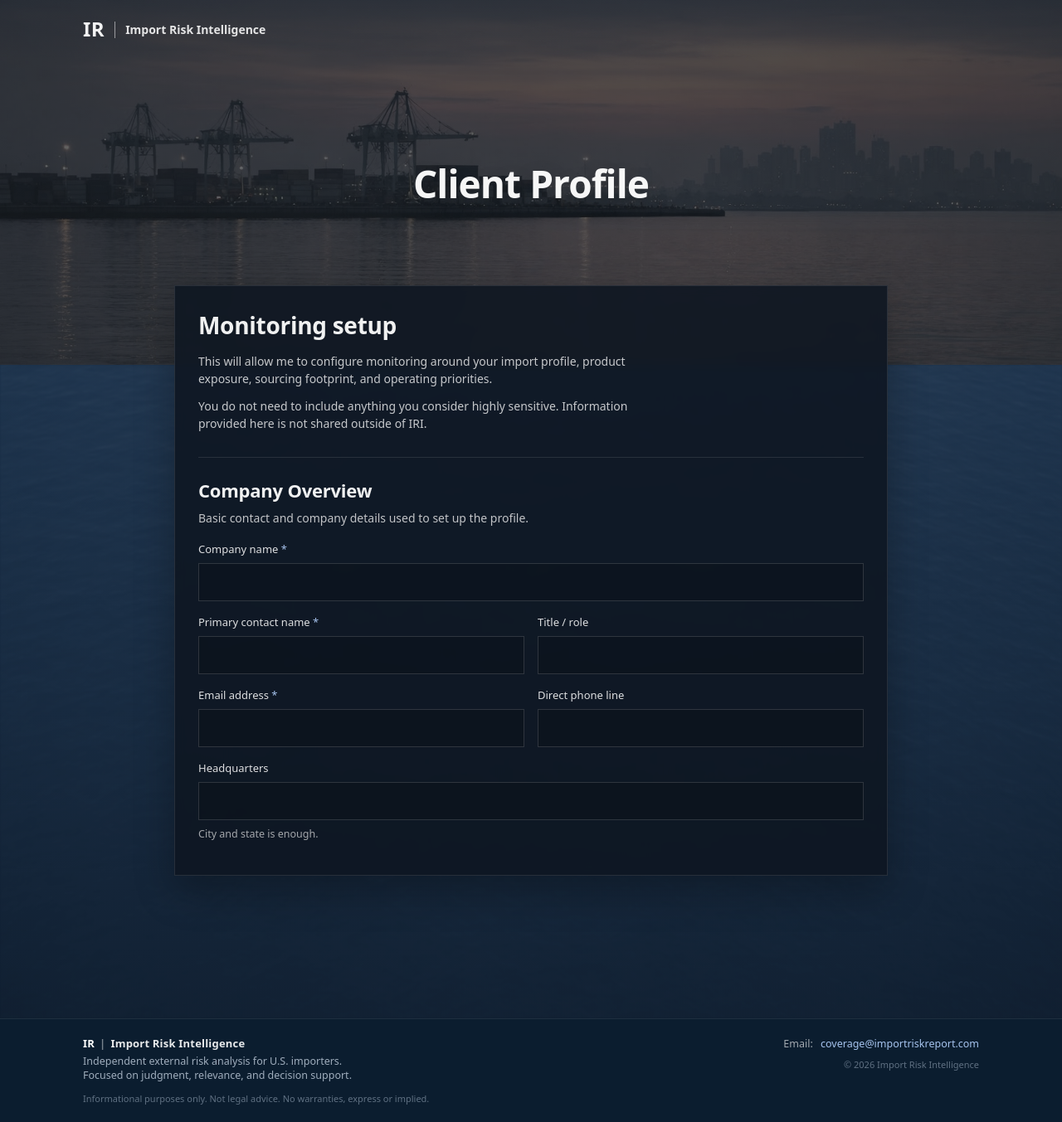
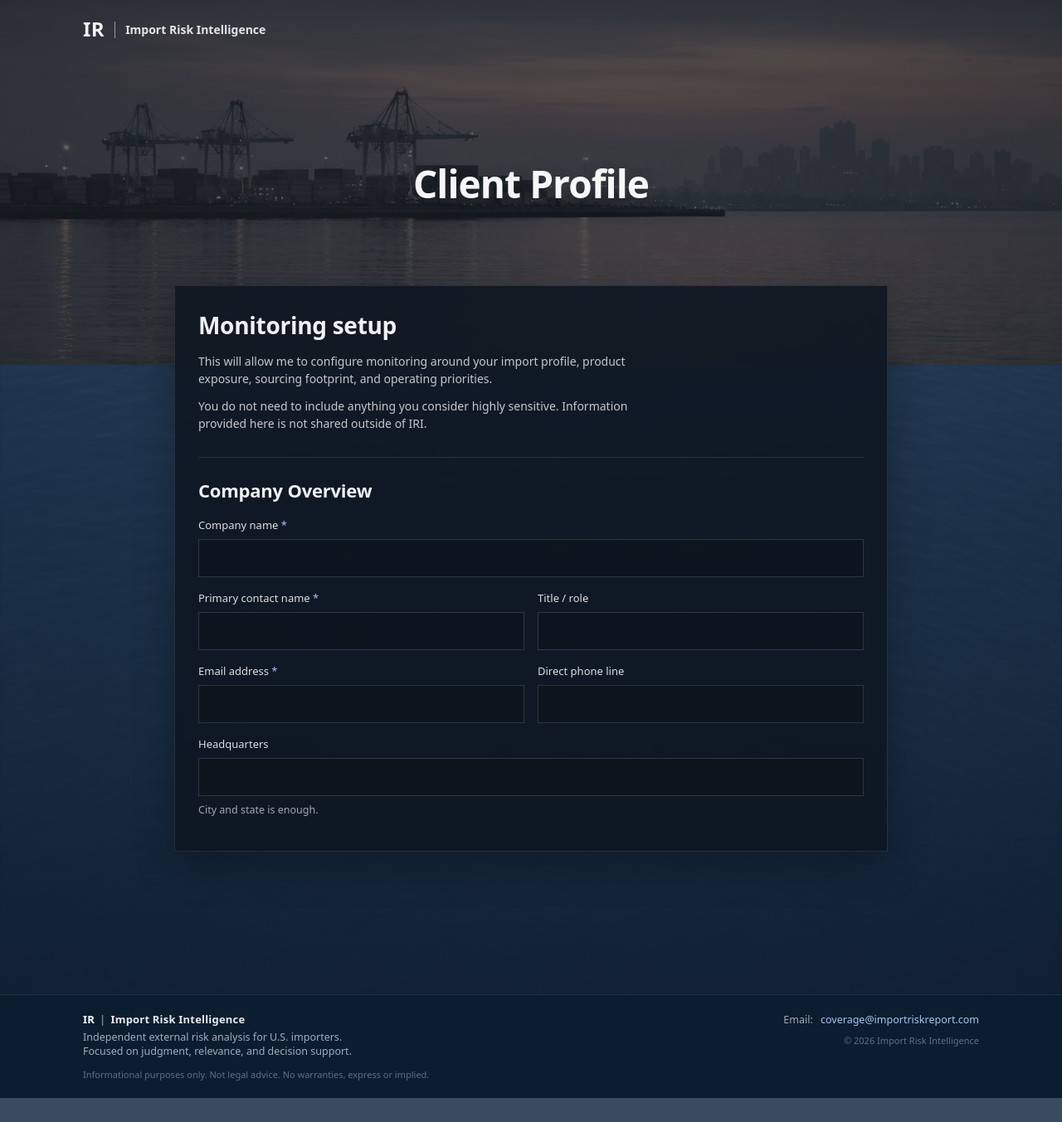
Before and after one commit to importrisk/import-risk-intelligence-site, a Jekyll site: the page built from client-profile.html, in a window 1280 px wide. Shown: the whole page at 83% size. Built offline with Jekyll 4.4.1, drawn with Linux system fonts in a browser that asks for light colours; after the commit the page ends 1324 px from its top, so only the background shows below that.

Commit message:
Update client-profile.html

```diff
--- a/client-profile.html
+++ b/client-profile.html
@@ -47,9 +47,6 @@ description: Private client profile form for configuring Import Risk Intelligenc
         <section class="cp-section" aria-labelledby="company-overview-title">
           <div class="cp-section-head">
             <h3 id="company-overview-title" class="cp-section-title">Company Overview</h3>
-            <p class="cp-section-text">
-              Basic contact and company details used to set up the profile.
-            </p>
           </div>
 
           <form class="cp-form" action="#" method="post">
```
